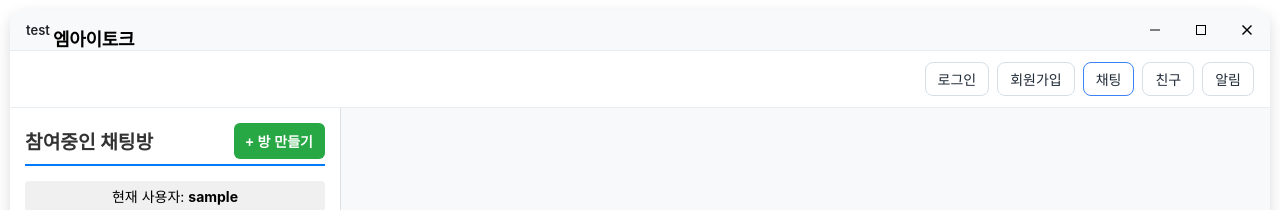
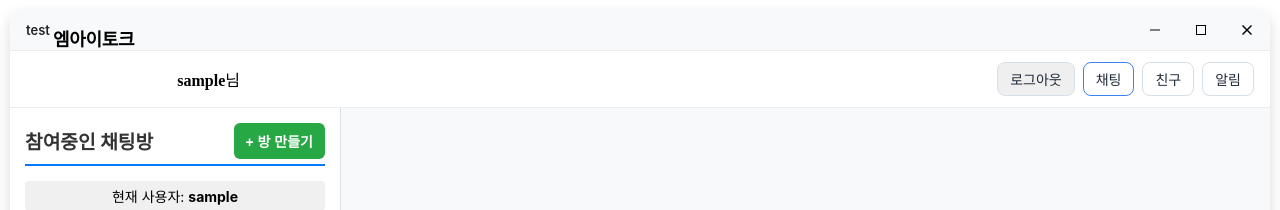
Before and after one commit to 2sseong/Nodejs_mini_project, a React (Vite) app in the folder client/: page /chat in a window 1280 px wide. Shown: the top 210 px of the page. Built offline with nearby package versions, Linux system fonts and the light colour scheme; no server answers; sample sign-in values are in the browser's storage.

Commit message:
로그인,로그아웃 토글 / 사용자이름 ui

```diff
--- a/client/src/components/Topbar/Topbar.jsx
+++ b/client/src/components/Topbar/Topbar.jsx
@@ -1,19 +1,46 @@
+import React from 'react';
 import { Link, useLocation, useNavigate } from 'react-router-dom'
 import './Topbar.css'
+import { useAuth } from '../../hooks/useAuth';
 
 export default function Topbar() {
     const loc = useLocation()
     const nav = useNavigate()
 
+    // 1. useAuth 훅에서 인증 상태와 로그아웃 함수를 가져옴
+    const { isAuthenticated, userNickname, logout } = useAuth();
+
+    // 2. 로그아웃 기능 구현 핸들러
+    const handleLogout = () => {
+        logout(); // 전역 상태 초기화 및 로컬 스토리지 정리
+        console.log(`${userNickname} 님, 로그아웃되었습니다.`);
+        nav('/', { replace: true }); // 로그아웃 후 홈/랜딩 페이지로 이동
+    };
+
     return (
         <header className="topbar">
             <div className="left" onClick={() => nav('/chat')} role="button" tabIndex={0}>
                 <span className="logo">엠아이토크</span>
+                {/* 닉네임 표시 */}
+                {isAuthenticated && userNickname && (
+                    <span className="nickname-display">
+                        &nbsp; &nbsp; <span style={{ fontWeight: 'bold' }}>{userNickname}</span>님
+                    </span>
+                )}
             </div>
 
             <nav className="right">
-                <Link className={`btn ${loc.pathname === '/login' ? 'active' : ''}`} to="/login">로그인</Link>
-                <Link className={`btn ${loc.pathname === '/signup' ? 'active' : ''}`} to="/signup">회원가입</Link>
+                {isAuthenticated ? (
+                    /* 1. 로그인 -> 로그아웃 버튼 (클릭 시 handleLogout 실행) */
+                    <button className="btn logout-btn" onClick={handleLogout}>로그아웃</button>
+                ) : (
+                    /* 로그아웃 -> 로그인 버튼 */
+                    <Link className={`btn ${loc.pathname === '/login' ? 'active' : ''}`} to="/login">로그인</Link>
+                )}
+                {/* 3. 로그인 상태일 때 회원가입 버튼 숨기기 */}
+                {!isAuthenticated && (
+                    <Link className={`btn ${loc.pathname === '/signup' ? 'active' : ''}`} to="/signup">회원가입</Link>
+                )}
                 <Link className={`btn ${loc.pathname === '/chat' ? 'active' : ''}`} to="/chat">채팅</Link>
                 <Link className={`btn ${loc.pathname === '/friends' ? 'active' : ''}`} to="/friends">친구</Link>
                 <Link className={`btn ${loc.pathname === '/notifications' ? 'active' : ''}`} to="/notifications">알림</Link>
--- /dev/null
+++ b/client/src/hooks/useAuth.js
@@ -0,0 +1,70 @@
+// src/hooks/useAuth.js
+import { useEffect, useState } from 'react';
+import sanitizeStorageValue from '../utils/sanitizeStorageValue';
+import { isLoggedIn, logout as performLogout } from '../utils/authUtils'
+
+export function useAuth() {
+    const [authLoaded, setAuthLoaded] = useState(false);
+    const [userId, setUserId] = useState(null);
+    const [userNickname, setUserNickname] = useState(null);
+    const [isAuthenticated, setIsAuthenticated] = useState(isLoggedIn()); // 초기 인증 상태 설정
+
+    // 초기 인증 정보 로드 로직
+    useEffect(() => {
+        const tokenExists = isLoggedIn() // 토큰 유효성 확인
+
+        if (tokenExists) {
+            // 토큰이 있을 경우, userId와 nickname을 로드함
+            const idRaw = localStorage.getItem('userid') ?? localStorage.getItem('userId');
+            const nickRaw = localStorage.getItem('userNickname') ?? localStorage.getItem('nickname');
+
+            const id = sanitizeStorageValue(idRaw);
+            const nickname = sanitizeStorageValue(nickRaw);
+
+            // 상태 업데이트: 유효한 정보일 때만 설정
+            if (id && nickname) {
+                setUserId(id);
+                setUserNickname(nickname);
+                setIsAuthenticated(true);
+            } else {
+                // 토큰은 있는데 사용자 정보가 없을 경우, 안전하게 로그아웃 처리
+                performLogout();
+                setIsAuthenticated(false);
+            }
+        } else {
+            // 토큰이 없는 경우: 상태 초기화
+            setUserId(null);
+            setUserNickname(null);
+            setIsAuthenticated(false);
+        }
+
+        setAuthLoaded(true); // 로드 완료
+    // 의존성 배열을 비워, 컴포넌트 마운트 시 단 한 번만 실행되게 함
+    }, []);
+
+    // 2. 로그인 상태 업데이트 함수 (Login Page에서 사용)
+    const login = () => {
+        // 로그인 성공 후, 로컬 스토리지에서 새로운 정보를 다시 로드
+        const idRaw = localStorage.getItem('userId');
+        const nickRaw = localStorage.getItem('userNickname');
+
+        const id = sanitizeStorageValue(idRaw);
+        const nickname = sanitizeStorageValue(nickRaw);
+
+        if (isLoggedIn() && id && nickname){
+            setUserId(id);
+            setUserNickname(nickname);
+            setIsAuthenticated(true);
+        }
+    };
+
+    // 3. 로그아웃 기능 함수 (Header에서 사용)
+    const logout = () => {
+        performLogout(); // authUtils의 실제 로직 호출
+        setUserId(null);
+        setUserNickname(null);
+        setIsAuthenticated(false); // 리액트 상태 업데이트
+    }
+
+    return { authLoaded, isAuthenticated, userId, userNickname, login, logout };
+}
--- a/client/src/hooks/useAuthFromStorage.js
+++ /dev/null
@@ -1,30 +0,0 @@
-// src/hooks/useAuthFromStorage.js
-import { useEffect, useState } from 'react';
-import { useNavigate } from 'react-router-dom';
-import sanitizeStorageValue from '../utils/sanitizeStorageValue';
-
-export function useAuthFromStorage() {
-    const navigate = useNavigate();
-    const [authLoaded, setAuthLoaded] = useState(false);
-    const [userId, setUserId] = useState(null);
-    const [userNickname, setUserNickname] = useState(null);
-
-    useEffect(() => {
-        const idRaw = localStorage.getItem('userid') ?? localStorage.getItem('userId');
-        const nickRaw = localStorage.getItem('userNickname') ?? localStorage.getItem('nickname');
-
-        const id = sanitizeStorageValue(idRaw);
-        const nickname = sanitizeStorageValue(nickRaw);
-
-        setUserId(id);
-        setUserNickname(nickname);
-        setAuthLoaded(true);
-
-        if (!id || !nickname) {
-            console.error('로그인 정보가 null/invalid. 로그인으로 리디렉션.');
-            navigate('/login', { replace: true });
-        }
-    }, [navigate]);
-
-    return { authLoaded, userId, userNickname };
-}
--- a/client/src/pages/ChatPage.jsx
+++ b/client/src/pages/ChatPage.jsx
@@ -2,7 +2,7 @@
 import React from 'react';
 import '../styles/ChatPage.css';
 
-import { useAuthFromStorage } from '../hooks/useAuthFromStorage';
+import { useAuth } from '../hooks/useAuth';
 import { useChatSocket } from '../hooks/useChatSocket';
 
 import ChatSidebar from '../components/Chatpage/Sidebar/ChatSidebar.jsx';
@@ -15,7 +15,7 @@ import InviteUserModal from '../components/Chatpage/Modals/InviteUserModal.jsx';
 import { apiLeaveRoom } from '../api/roomApi.jsx';
 
 export default function ChatPage() {
-    const { authLoaded, userId, userNickname } = useAuthFromStorage();
+    const { authLoaded, userId, userNickname } = useAuth();
     const {
         connected,
         rooms,
--- /dev/null
+++ b/client/src/utils/authUtils.js
@@ -0,0 +1,20 @@
+// localStorage에 접근해서 인증 정보를 없애거나 확인하는 로직을 담음
+// 로그인 상태 확인하는 유틸리티 함수
+export const getAuthToken = () => {
+    // 로컬 스토리지에서 토큰을 가져옴
+    return localStorage.getItem('authToken');
+};
+
+export const isLoggedIn = () => {
+    // 토큰이 존재하고 유효한지 여부를 반환
+    // 단순히 토큰의 존재 유무만 확인
+    return !!getAuthToken();
+};
+
+export const logout = () => {
+    // 토큰과 저장된 사용자 정보를 모두 제거
+    localStorage.removeItem('authToken');
+    localStorage.removeItem('userId');
+    localStorage.removeItem('userNickname');
+    // 필요한 경우 추가적인 상태 정리 로직을 포함
+};
```
